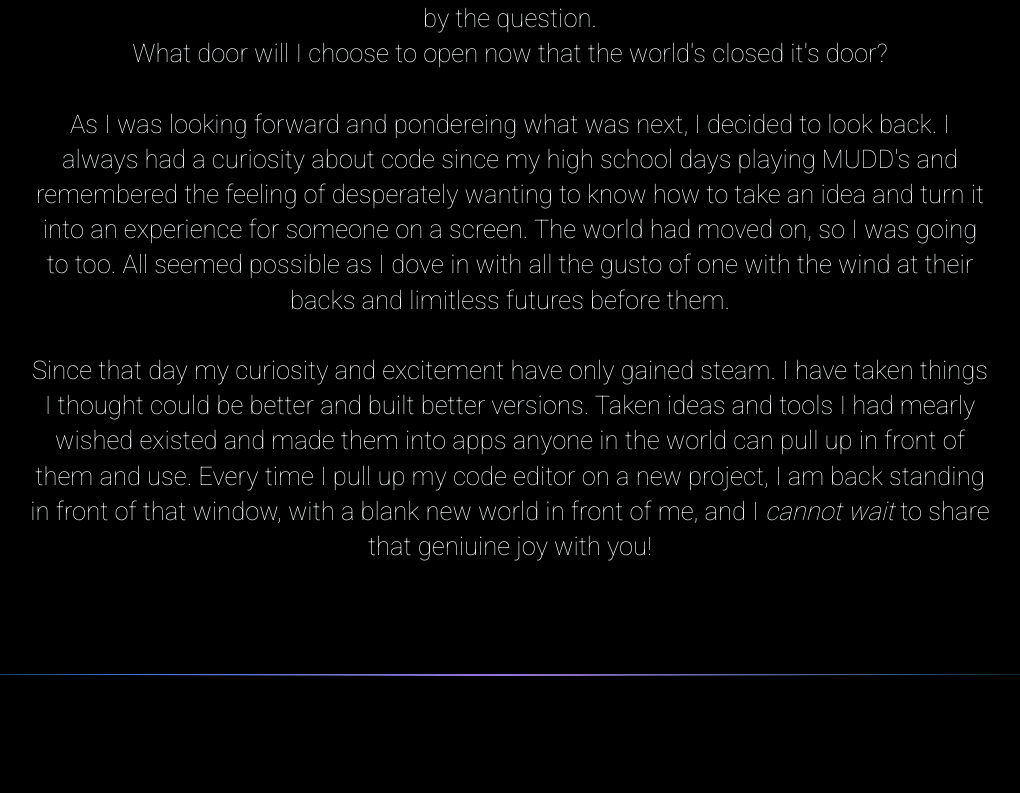
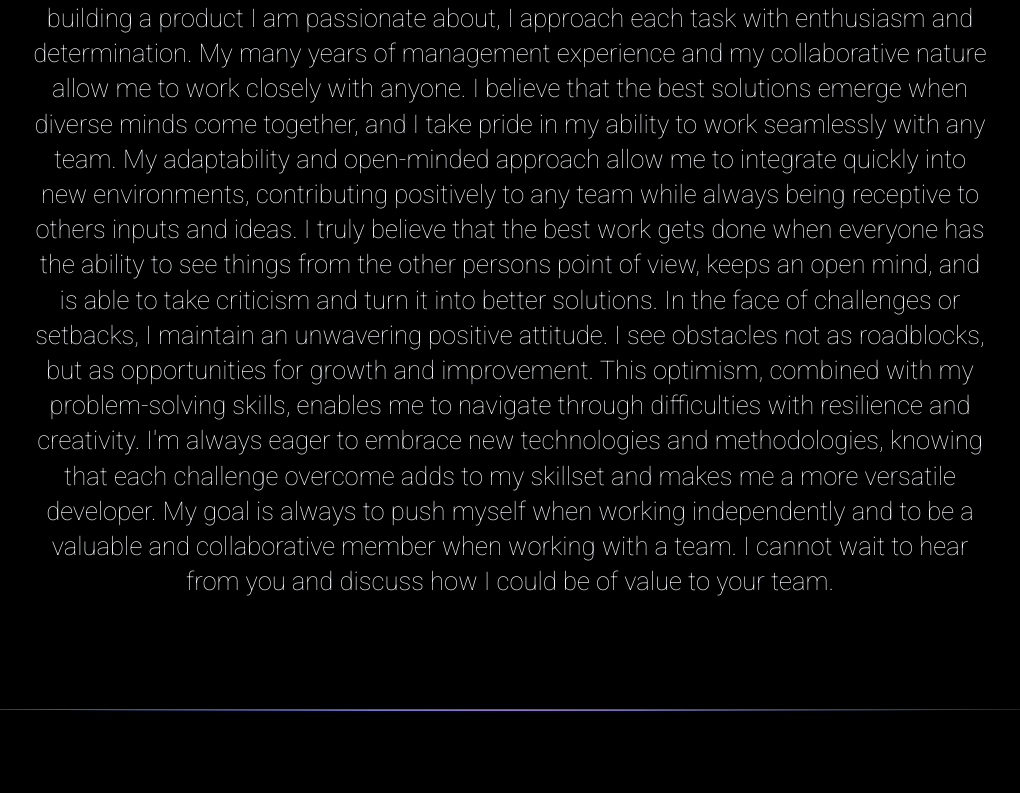
Before and after one commit to jwoodcodes/portfolio, a Next.js app: page / in a window 1280 px wide. Shown: the part 2583-3376 px from the top of the page, without its empty margins (130-1150 px from the left). Built offline with nearby package versions, Linux system fonts and the light colour scheme.

Commit message:
new about 1

```diff
--- a/src/app/page.js
+++ b/src/app/page.js
@@ -53,35 +53,16 @@ export default function Home() {
       <div className={styles.aboutSectionWrapper} id="about">
         <h2 className={styles.aboutSectionHeader}>About Me</h2>
         <section className={styles.aboutMeMainSection}>
-          Hi, I&apos;m Jordan and I am so happy you&apos;re here!
+          Hi, I&apos;m Jay and I am so happy you&apos;re here!
           <br />
-          <br />
-          In early 2001 I stood in the kitchen of an empty restaurant looking
-          out a window at a barren downtown. Nothing moved. There was a distinct
-          feeling that the world as we knew it was coming to an end. I was
-          listening to a favorite buddhism podcast and as the host relayed
-          messages of when one door closes another door opens I was struck by
-          the question. <br />
-          What door will I choose to open now that the world&apos;s closed
-          it&apos;s door?
-          <br />
-          <br />
-          As I was looking forward and pondereing what was next, I decided to
-          look back. I always had a curiosity about code since my high school
-          days playing MUDD&apos;s and remembered the feeling of desperately
-          wanting to know how to take an idea and turn it into an experience for
-          someone on a screen. The world had moved on, so I was going to too.
-          All seemed possible as I dove in with all the gusto of one with the
-          wind at their backs and limitless futures before them.
-          <br />
-          <br />
-          Since that day my curiosity and excitement have only gained steam. I
-          have taken things I thought could be better and built better versions.
-          Taken ideas and tools I had mearly wished existed and made them into
-          apps anyone in the world can pull up in front of them and use. Every
-          time I pull up my code editor on a new project, I am back standing in
-          front of that window, with a blank new world in front of me, and I{" "}
-          <em>cannot wait</em> to share that geniuine joy with you!
+
+          As a web developer, I&apos;m driven by an insatiable curiosity and a passion for turning ideas into reality. Every project I work on I am driven by the excitement of learning something new and the thrill of solving complex problems. I thrive on the challenge of taking abstract concepts and transforming them into tangible, user-friendly products that make tasks easier or open new abilites to users. Whether it&apos;s learning a new skill or building a product I am passionate about, I approach each task with enthusiasm and determination.
+
+  My many years of management experience and my collaborative nature allow me to work closely with anyone. I believe that the best solutions emerge when diverse minds come together, and I take pride in my ability to work seamlessly with any team. My adaptability and open-minded approach allow me to integrate quickly into new environments, contributing positively to any team while always being receptive to others inputs and ideas. I truly believe that the best work gets done when everyone has the ability to see things from the other persons point of view, keeps an open mind, and is able to take criticism and turn it into better solutions.
+
+  In the face of challenges or setbacks, I maintain an unwavering positive attitude. I see obstacles not as roadblocks, but as opportunities for growth and improvement. This optimism, combined with my problem-solving skills, enables me to navigate through difficulties with resilience and creativity. I&apos;m always eager to embrace new technologies and methodologies, knowing that each challenge overcome adds to my skillset and makes me a more versatile developer. My goal is always to push myself when working independently and to be a valuable and collaborative member when working with a team. I cannot wait to hear from you and discuss how I could be of value to your team.
+
+
         </section>
       </div>
 
```
